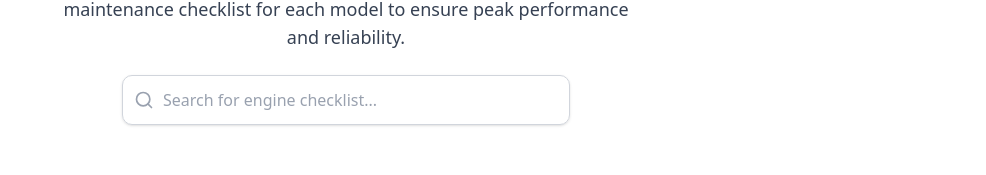
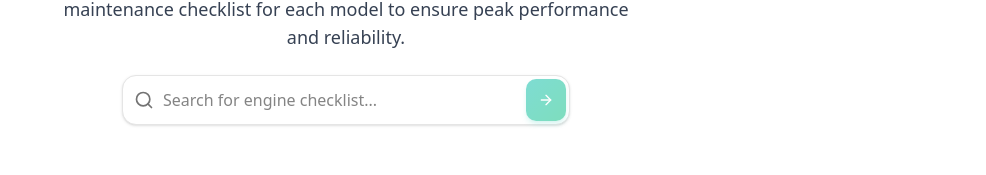
Before and after one commit to Randriamampionona/engine-check-list, a Next.js app: page / in a window 1280 px wide. Shown: the part 406-581 px from the top of the page, without its empty margins (294-1280 px from the left). Built offline with nearby package versions, Linux system fonts and the light colour scheme; no server answers.

Commit message:
FEAT: Add manual submit button

```diff
--- a/components/search-form.tsx
+++ b/components/search-form.tsx
@@ -1,7 +1,7 @@
 "use client";
 
 import { useState } from "react";
-import { Search, Loader2 } from "lucide-react";
+import { Search, Loader2, ArrowRight } from "lucide-react";
 import { useRouter } from "next/navigation";
 
 export default function SearchForm() {
@@ -9,59 +9,74 @@ export default function SearchForm() {
   const [searchTerm, setSearchTerm] = useState("");
   const [isSearching, setIsSearching] = useState(false);
 
-  const handleInputChange = (e: React.ChangeEvent<HTMLInputElement>) => {
-    setSearchTerm(e.target.value);
-  };
-
   const onSubmit = (e: React.FormEvent) => {
     e.preventDefault();
-
     if (!searchTerm.trim()) return;
 
     setIsSearching(true);
-
     const lang = localStorage.getItem("lang") || "en";
-
     router.push(`/r/${encodeURIComponent(searchTerm.trim())}?lang=${lang}`);
   };
 
   return (
     <div className="max-w-md mx-auto my-6">
-      <form onSubmit={onSubmit}>
+      <form onSubmit={onSubmit} className="relative">
         <label htmlFor="search" className="sr-only">
           Search engine checklist
         </label>
 
-        <div className="relative">
+        <div className="relative group">
           {/* Left Icon */}
           <div className="absolute inset-y-0 left-0 pl-3 flex items-center pointer-events-none">
-            <Search className="w-5 h-5 text-gray-400" />
+            <Search className="w-5 h-5 text-muted-foreground" />
           </div>
 
           {/* Input */}
           <input
+            id="search"
             type="text"
-            id="search"
             value={searchTerm}
-            onChange={handleInputChange}
+            onChange={(e) => setSearchTerm(e.target.value)}
             placeholder="Search for engine checklist..."
             disabled={isSearching}
-            className={`block w-full pl-10 pr-10 py-3 rounded-lg border
-              border-gray-300 focus:ring-2 focus:ring-teal-400 focus:border-teal-400
-              text-foreground placeholder-gray-400 shadow-sm
-              transition-all duration-200 hover:shadow-md
-              ${isSearching ? "opacity-70 cursor-not-allowed" : ""}`}
+            className="
+              block w-full pl-10 pr-12 py-3
+              rounded-xl border border-border
+              bg-background text-foreground
+              shadow-sm
+              focus:ring-2 focus:ring-teal-500/40 focus:border-teal-500
+              transition-all
+              hover:shadow-md
+              disabled:opacity-70 disabled:cursor-not-allowed
+            "
           />
 
-          {/* Right Spinner */}
-          {isSearching && (
-            <div className="absolute inset-y-0 right-0 pr-3 flex items-center">
-              <Loader2 className="w-5 h-5 text-teal-500 animate-spin" />
-            </div>
-          )}
+          {/* Right CTA */}
+          <button
+            type="submit"
+            disabled={!searchTerm.trim() || isSearching}
+            className="
+              absolute inset-y-1 right-1
+              flex items-center justify-center
+              rounded-lg
+              bg-linear-to-br from-teal-500 to-emerald-500
+              px-3
+              text-white
+              shadow-md shadow-teal-500/25
+              transition-all
+              hover:scale-[1.03] hover:shadow-lg hover:shadow-teal-500/30
+              active:scale-95
+              disabled:opacity-50 disabled:pointer-events-none
+            "
+            aria-label="Search"
+          >
+            {isSearching ? (
+              <Loader2 className="w-4 h-4 animate-spin" />
+            ) : (
+              <ArrowRight className="w-4 h-4" />
+            )}
+          </button>
         </div>
-
-        <button type="submit" hidden />
       </form>
     </div>
   );
```
